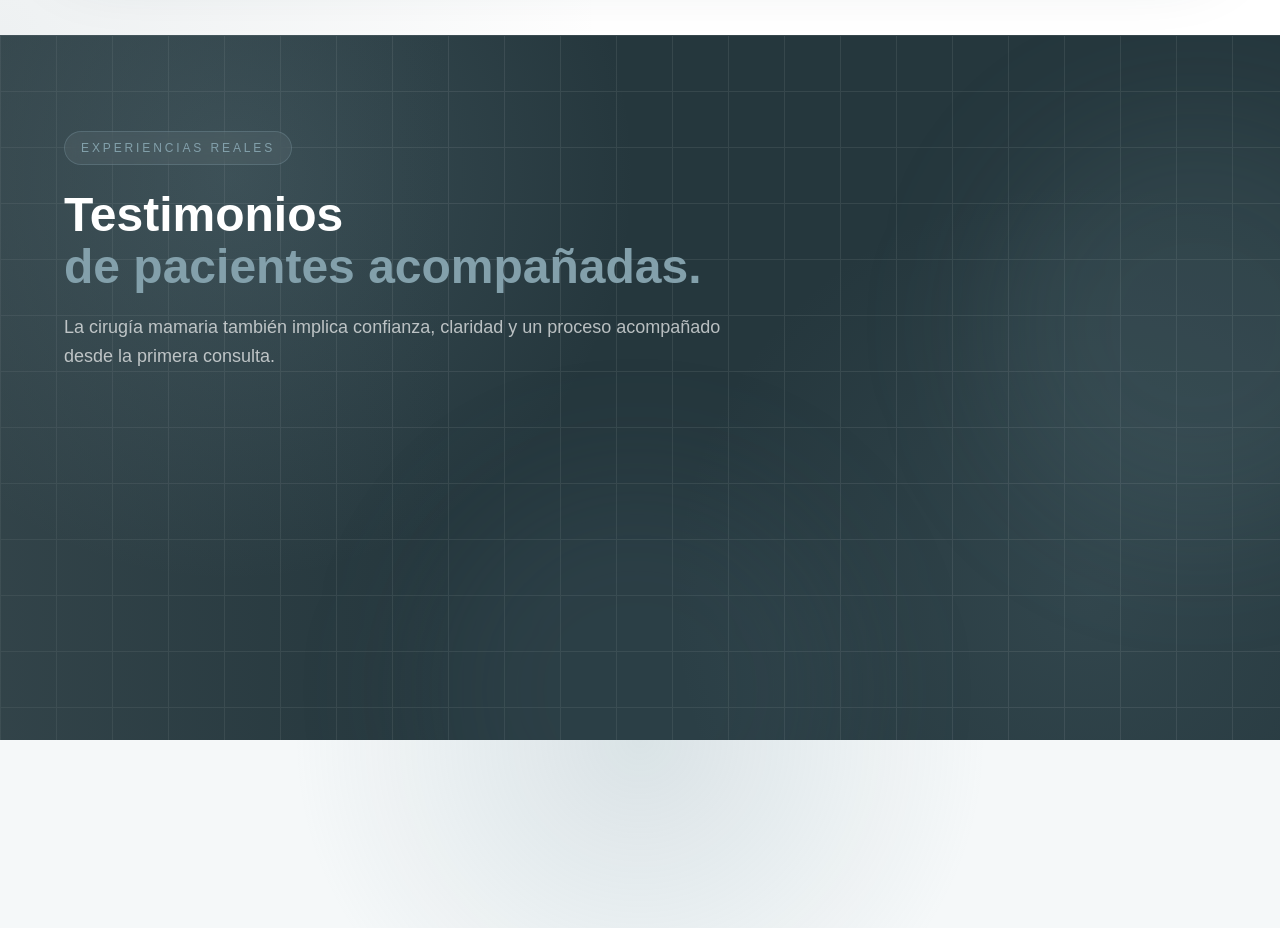
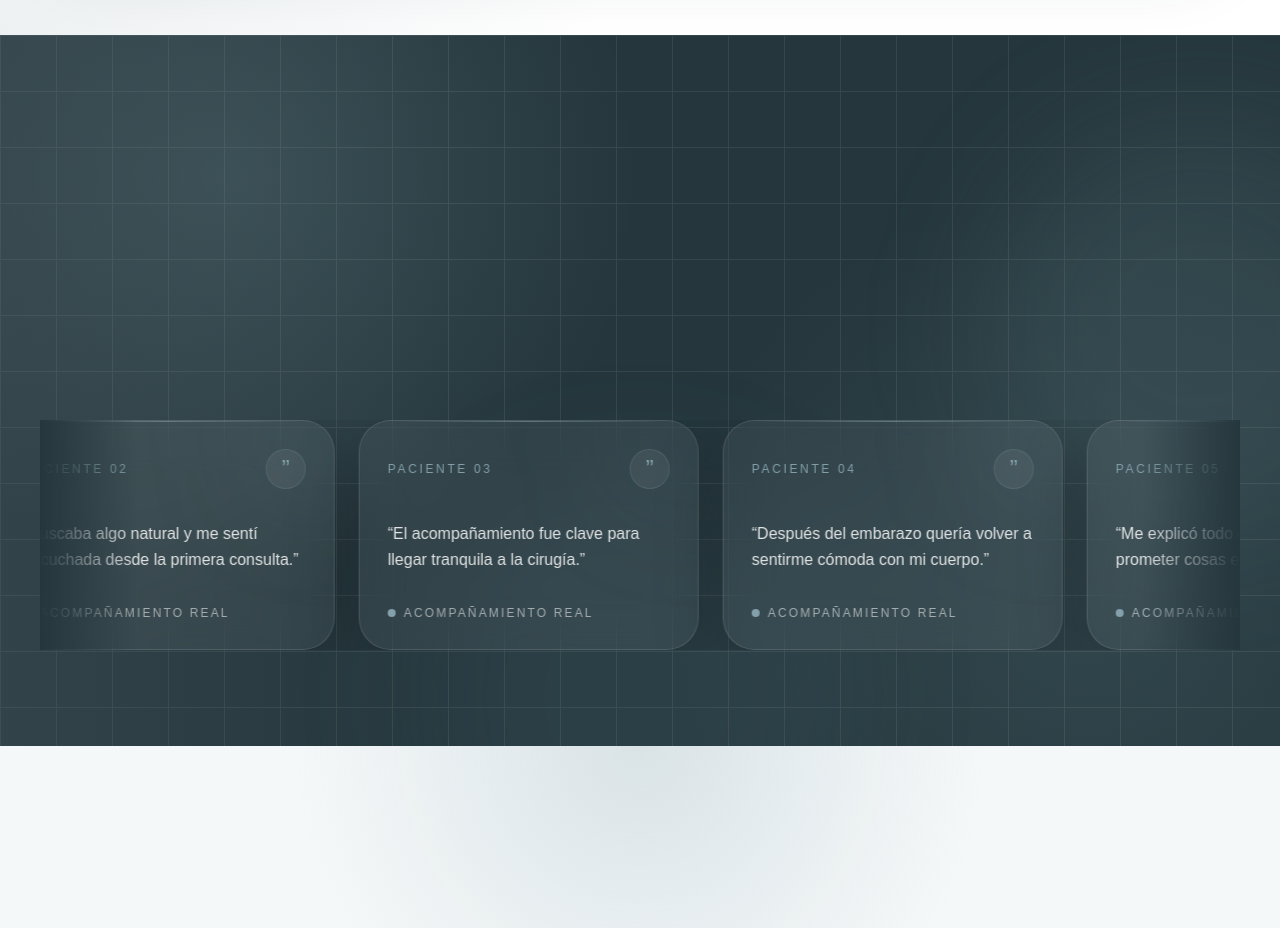
Before and after one commit to EugenioZangara/web-pugliese, a Next.js app: page /web-pugliese/cirugia-mamaria in a window 1280 px wide. Shown: the part 2460-3388 px from the top of the page. Built offline with nearby package versions, Linux system fonts and the light colour scheme.

Commit message:
Refactor testimonials section for improved animation and layout

```diff
--- a/app/cirugia-mamaria/page.tsx
+++ b/app/cirugia-mamaria/page.tsx
@@ -15,7 +15,7 @@ export default function CirugiaMamariaPage() {
 
     const infoContentRef = useRef<HTMLDivElement | null>(null);
     const resultImagesRef = useRef<HTMLDivElement[]>([]);
-    const testimoniosItemsRef = useRef<HTMLDivElement[]>([]);
+    const testimoniosTitleRef = useRef<HTMLDivElement | null>(null);
     const ctaContentRef = useRef<HTMLDivElement | null>(null);
 
     const testimonios = [
@@ -24,7 +24,12 @@ export default function CirugiaMamariaPage() {
         "El acompañamiento fue clave para llegar tranquila a la cirugía.",
         "Después del embarazo quería volver a sentirme cómoda con mi cuerpo.",
         "Me explicó todo con claridad y sin prometer cosas exageradas.",
+        "El seguimiento después de la cirugía fue excelente.",
+        "Sentí mucha confianza desde la primera evaluación.",
+        "El resultado se ve natural y acorde a mi cuerpo.",
     ];
+
+    const testimoniosLoop = [...testimonios, ...testimonios];
 
     useEffect(() => {
         gsap.registerPlugin(ScrollTrigger);
@@ -50,9 +55,9 @@ export default function CirugiaMamariaPage() {
                     ease: "none",
                     scrollTrigger: {
                         trigger: infoRef.current,
-                        start: "top 85%",
-                        end: "top 35%",
-                        scrub: true,
+                        start: "top 90%",
+                        end: "top 60%",
+                        scrub: 1,
                     },
                 }
             );
@@ -68,26 +73,25 @@ export default function CirugiaMamariaPage() {
                     ease: "none",
                     scrollTrigger: {
                         trigger: resultadosRef.current,
-                        start: "top 85%",
-                        end: "top 25%",
-                        scrub: true,
+                        start: "top 90%",
+                        end: "top 60%",
+                        scrub: 1,
                     },
                 }
             );
 
             gsap.fromTo(
-                testimoniosItemsRef.current,
-                { opacity: 0, x: 90 },
+                testimoniosTitleRef.current,
+                { opacity: 0, y: 70 },
                 {
                     opacity: 1,
-                    x: 0,
-                    stagger: 0.15,
+                    y: 0,
                     ease: "none",
                     scrollTrigger: {
                         trigger: testimoniosRef.current,
-                        start: "top 85%",
-                        end: "top 35%",
-                        scrub: true,
+                        start: "top 90%",
+                        end: "top 60%",
+                        scrub: 1,
                     },
                 }
             );
@@ -101,9 +105,9 @@ export default function CirugiaMamariaPage() {
                     ease: "none",
                     scrollTrigger: {
                         trigger: ctaRef.current,
-                        start: "top 85%",
-                        end: "top 35%",
-                        scrub: true,
+                        start: "top 90%",
+                        end: "top 60%",
+                        scrub: 1,
                     },
                 }
             );
@@ -117,7 +121,7 @@ export default function CirugiaMamariaPage() {
             <Navbar />
 
             <main className="bg-[#ffffff] text-[#25373d]">
-                {/* HERO */}
+                {/* HERO - OSCURO */}
                 <section
                     ref={heroRef}
                     className="relative flex min-h-screen items-center overflow-hidden bg-[#25373d] px-6 pt-28 text-white"
@@ -171,7 +175,7 @@ export default function CirugiaMamariaPage() {
                     </div>
                 </section>
 
-                {/* PROBLEMA / SOLUCIÓN */}
+                {/* INFO - CLARO */}
                 <section
                     ref={infoRef}
                     className="relative overflow-hidden bg-[#f5f8f9] px-6 py-24 text-[#25373d]"
@@ -248,7 +252,7 @@ export default function CirugiaMamariaPage() {
                     </div>
                 </section>
 
-                {/* RESULTADOS */}
+                {/* RESULTADOS - BLANCO */}
                 <section
                     ref={resultadosRef}
                     className="relative overflow-hidden bg-white px-6 py-24 text-[#25373d]"
@@ -308,7 +312,7 @@ export default function CirugiaMamariaPage() {
                     </div>
                 </section>
 
-                {/* TESTIMONIOS */}
+                {/* TESTIMONIOS - OSCURO CON MARQUEE INFINITO */}
                 <section
                     ref={testimoniosRef}
                     className="relative overflow-hidden bg-[#25373d] px-6 py-24 text-white"
@@ -322,7 +326,7 @@ export default function CirugiaMamariaPage() {
                     <div className="absolute -bottom-40 left-1/3 h-[420px] w-[420px] rounded-full bg-[#567580]/14 blur-3xl" />
 
                     <div className="relative z-10 mx-auto max-w-6xl">
-                        <div className="mb-12 max-w-3xl">
+                        <div ref={testimoniosTitleRef} className="mb-12 max-w-3xl">
                             <span className="mb-6 inline-flex rounded-full border border-[#83a0ab]/30 bg-white/[0.06] px-4 py-2 text-xs font-medium uppercase tracking-[0.24em] text-[#83a0ab] backdrop-blur">
                                 Experiencias reales
                             </span>
@@ -341,14 +345,16 @@ export default function CirugiaMamariaPage() {
                             </p>
                         </div>
 
-                        <div className="flex gap-6 overflow-x-auto pb-5 pr-6 [scrollbar-width:thin] [scrollbar-color:#83a0ab_transparent]">
-                            {testimonios.map((texto, index) => (
+                        <div className="relative -mx-6 overflow-hidden">
+                            <div className="pointer-events-none absolute left-0 top-0 z-20 h-full w-24 bg-gradient-to-r from-[#25373d] to-transparent" />
+                            <div className="pointer-events-none absolute right-0 top-0 z-20 h-full w-24 bg-gradient-to-l from-[#25373d] to-transparent" />
+
+                            <div className="flex w-max animate-[testimonialMarquee_46s_linear_infinite] gap-6 pr-6 hover:[animation-play-state:paused]">
+                                {testimoniosLoop.map((texto, index) => (
                                     <div
-                                    key={index}
-                                    ref={(el) => {
-                                        if (el) testimoniosItemsRef.current[index] = el;
-                                    }}
-                                    className="group relative min-w-[280px] flex-shrink-0 overflow-hidden rounded-[2rem] border border-white/12 bg-white/[0.055] p-7 shadow-[0_24px_70px_rgba(0,0,0,0.22)] backdrop-blur-xl transition duration-300 hover:-translate-y-1 hover:border-[#83a0ab]/55 hover:bg-white/[0.085] md:min-w-[340px]"
+                                        key={`${texto}-${index}`}
+                                        aria-hidden={index >= testimonios.length}
+                                        className="group relative w-[280px] flex-shrink-0 overflow-hidden rounded-[2rem] border border-white/12 bg-white/[0.055] p-7 shadow-[0_24px_70px_rgba(0,0,0,0.22)] backdrop-blur-xl transition duration-300 hover:-translate-y-1 hover:border-[#83a0ab]/55 hover:bg-white/[0.085] md:w-[340px]"
                                     >
                                         <div className="absolute inset-x-8 top-0 h-px bg-gradient-to-r from-transparent via-[#83a0ab]/55 to-transparent" />
                                         <div className="absolute -right-12 -top-12 h-32 w-32 rounded-full bg-[#83a0ab]/10 blur-3xl transition group-hover:bg-[#83a0ab]/18" />
@@ -356,7 +362,7 @@ export default function CirugiaMamariaPage() {
                                         <div className="relative z-10">
                                             <div className="mb-8 flex items-center justify-between">
                                                 <span className="text-xs font-medium uppercase tracking-[0.22em] text-[#83a0ab]">
-                                                Paciente 0{index + 1}
+                                                    Paciente 0{(index % testimonios.length) + 1}
                                                 </span>
 
                                                 <span className="flex h-10 w-10 items-center justify-center rounded-full border border-[#83a0ab]/20 bg-white/[0.06] text-2xl leading-none text-[#83a0ab]">
@@ -379,9 +385,10 @@ export default function CirugiaMamariaPage() {
                                 ))}
                             </div>
                         </div>
+                    </div>
                 </section>
 
-                {/* CTA */}
+                {/* CTA - CLARO CON TARJETA OSCURA */}
                 <section
                     ref={ctaRef}
                     className="relative overflow-hidden bg-[#f5f8f9] px-6 py-32 text-[#25373d]"
@@ -427,6 +434,17 @@ export default function CirugiaMamariaPage() {
             </main>
 
             <Footer />
+
+            <style jsx global>{`
+                @keyframes testimonialMarquee {
+                    from {
+                        transform: translateX(0);
+                    }
+                    to {
+                        transform: translateX(calc(-50% - 12px));
+                    }
+                }
+            `}</style>
         </>
     );
 }
```
Lines whose indentation alone changed are shown as unchanged.
